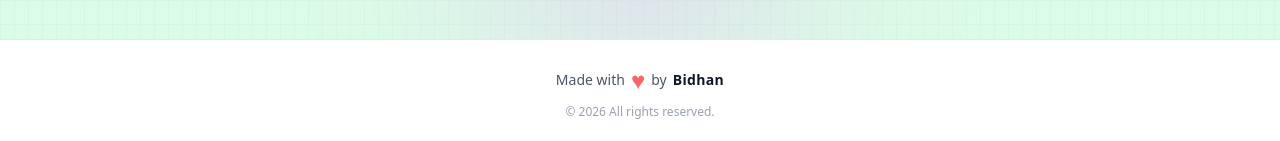
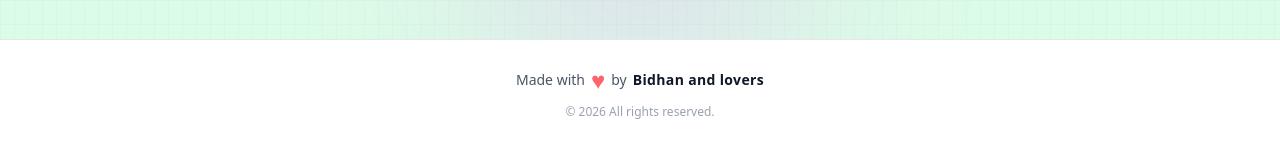
Before and after one commit to Bidhan012-ops/PasswordManager, a React (Vite) app: page / in a window 1280 px wide. Shown: the part 696-837 px from the top of the page. Built offline with nearby package versions, Linux system fonts and the light colour scheme; some icons are missing.

Commit message:
add lover

```diff
--- a/src/components/Footer.jsx
+++ b/src/components/Footer.jsx
@@ -14,7 +14,7 @@ const Footer = () => {
           </span>
           by
           <span className="text-gray-900 dark:text-white font-bold tracking-wide hover:underline cursor-pointer">
-            Bidhan
+            Bidhan and lovers
           </span>
         </p>
 
```
